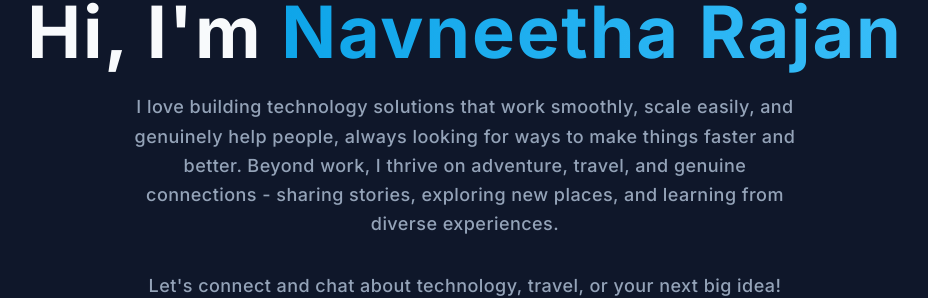
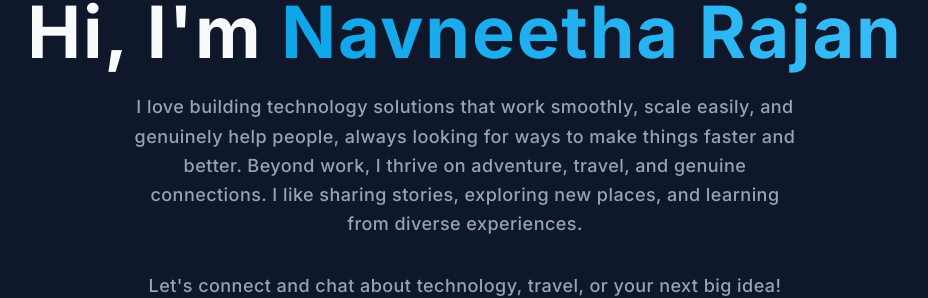
Before and after one commit to navneetha-rajan/navneetha-rajan.github.io, a Next.js app: page / in a window 1280 px wide. Shown: the part 352-650 px from the top of the page, without its empty margins (175-1103 px from the left). Built offline with nearby package versions, Linux system fonts and the light colour scheme.

Commit message:
feat: update education locations, add LinkedIn contact button, update copyright to 2025, add MindMate project, revert to Twitter icon, match LinkedIn button color

```diff
--- a/app/page.tsx
+++ b/app/page.tsx
@@ -41,7 +41,7 @@ export default function Home() {
   const socialLinks = [
     { icon: Github, href: "https://github.com/navneetha-rajan", label: "GitHub" },
     { icon: Linkedin, href: "https://www.linkedin.com/in/navneetha-rajan", label: "LinkedIn" },
-    { icon: Twitter, href: "https://x.com/navneetha_rajan", label: "Twitter" },
+    { icon: Twitter, href: "https://x.com/navneetha_rajan", label: "X (Twitter)" },
     { icon: Mail, href: "mailto:connectwithnavneetha08@gmail.com", label: "Email" },
     { icon: Code, href: "https://leetcode.com/u/navneetha_rajan", label: "LeetCode" }
   ]
@@ -109,7 +109,7 @@ export default function Home() {
               Hi, I'm <span className="gradient-text">Navneetha Rajan</span>
             </h1>
             <p className="text-lg text-muted mb-8 max-w-2xl mx-auto text-elegant leading-relaxed">
-            I love building technology solutions that work smoothly, scale easily, and genuinely help people, always looking for ways to make things faster and better. Beyond work, I thrive on adventure, travel, and genuine connections - sharing stories, exploring new places, and learning from diverse experiences.
+            I love building technology solutions that work smoothly, scale easily, and genuinely help people, always looking for ways to make things faster and better. Beyond work, I thrive on adventure, travel, and genuine connections. I like sharing stories, exploring new places, and learning from diverse experiences.
             </p>
             <p className="text-lg text-muted mb-8 max-w-2xl mx-auto text-elegant leading-relaxed">
               Let's connect and chat about technology, travel, or your next big idea!
@@ -547,7 +547,7 @@ export default function Home() {
                 href="https://www.linkedin.com/in/navneetha-rajan"
                 target="_blank"
                 rel="noopener noreferrer"
-                className="inline-flex items-center space-x-2 bg-sky-medium hover:bg-sky-dark text-white px-8 py-3 rounded-lg font-medium transition-colors duration-200 shadow-md"
+                className="inline-flex items-center space-x-2 bg-accent hover:bg-accent-dark text-white px-8 py-3 rounded-lg font-medium transition-colors duration-200 shadow-md"
                 whileHover={{ scale: 1.05 }}
                 whileTap={{ scale: 0.95 }}
               >
```
